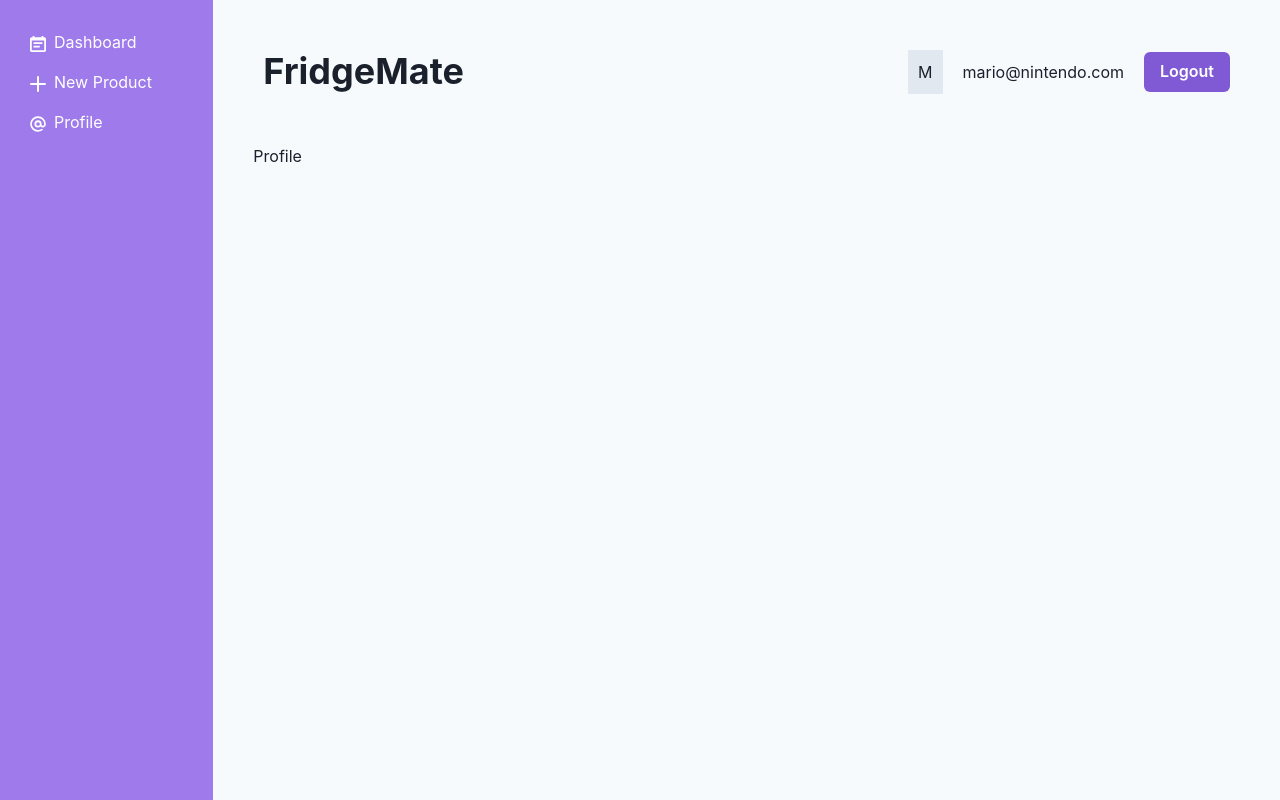
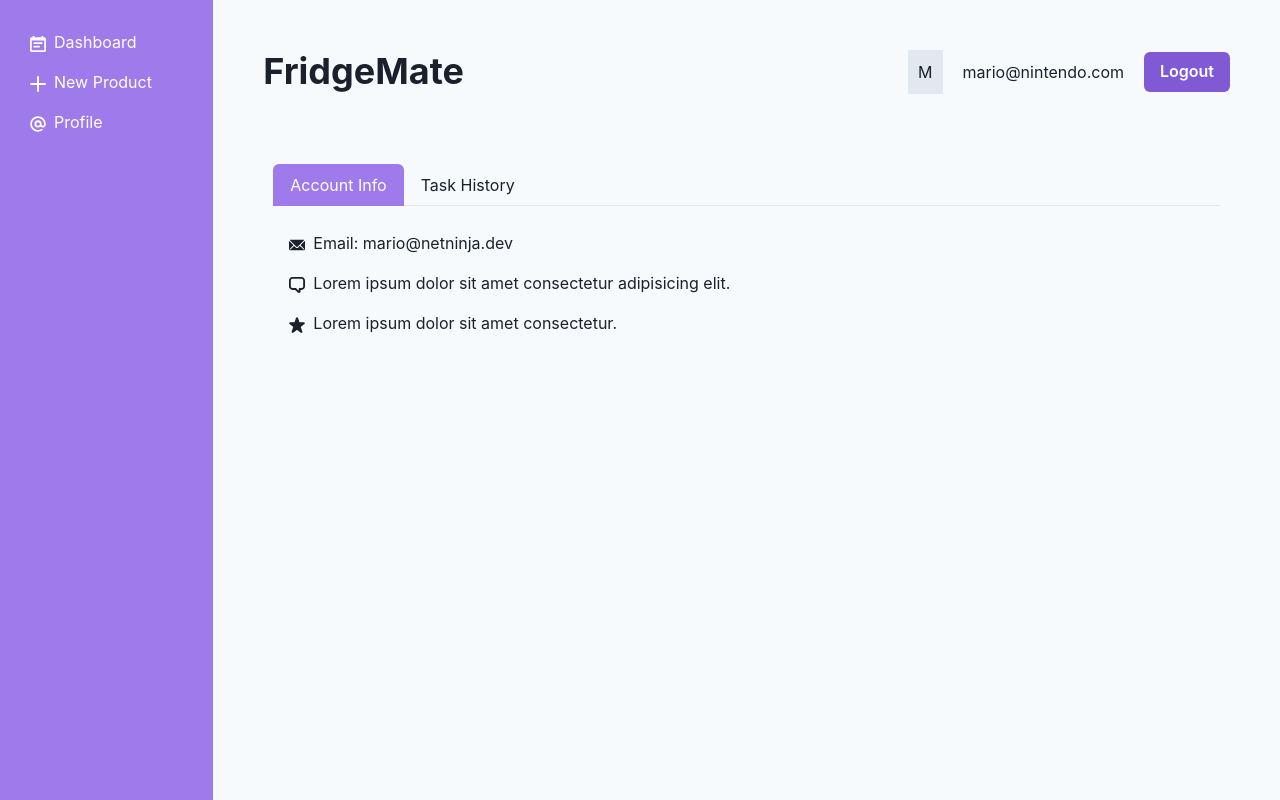
Before and after one commit to jchien123/FridgeMate, a React (Vite) app: page /profile in a window 1280 px wide. Built offline with nearby package versions, Linux system fonts and the light colour scheme.

Commit message:
profile tabs

```diff
--- a/src/pages/Profile.jsx
+++ b/src/pages/Profile.jsx
@@ -1,5 +1,75 @@
+import {
+  ChatIcon,
+  CheckCircleIcon,
+  EmailIcon,
+  StarIcon,
+  WarningIcon
+} from '@chakra-ui/icons'
+import {
+  Tabs,
+  TabList,
+  Tab,
+  TabPanels,
+  TabPanel,
+  List,
+  ListItem,
+  ListIcon
+} from '@chakra-ui/react'
+
 export default function Profile() {
   return (
-    <div>Profile</div>
+    <Tabs mt="40px" p="20px" variant="enclosed" colorScheme="purple">
+      <TabList>
+        <Tab _selected={{ color: 'white', bg: 'purple.400' }}>Account Info</Tab>
+        <Tab _selected={{ color: 'white', bg: 'purple.400' }}>Task History</Tab>
+      </TabList>
+
+      <TabPanels py="10px">
+        <TabPanel>
+          <List spacing={4}>
+            <ListItem>
+              <ListIcon as={EmailIcon} />
+              Email: mario@netninja.dev
+            </ListItem>
+            <ListItem>
+              <ListIcon as={ChatIcon} />
+              Lorem ipsum dolor sit amet consectetur adipisicing elit.
+            </ListItem>
+            <ListItem>
+              <ListIcon as={StarIcon} />
+              Lorem ipsum dolor sit amet consectetur.
+            </ListItem>
+          </List>
+        </TabPanel>
+        <TabPanel>
+          <List spacing={4}>
+            <ListItem>
+              <ListIcon as={CheckCircleIcon} color="teal.400" />
+              Lorem ipsum dolor sit amet consectetur.
+            </ListItem>
+            <ListItem>
+              <ListIcon as={CheckCircleIcon} color="teal.400" />
+              Lorem ipsum dolor sit amet consectetur.
+            </ListItem>
+            <ListItem>
+              <ListIcon as={WarningIcon} color="red.400" />
+              Lorem ipsum dolor sit amet consectetur.
+            </ListItem>
+            <ListItem>
+              <ListIcon as={CheckCircleIcon} color="teal.400" />
+              Lorem ipsum dolor sit amet consectetur.
+            </ListItem>
+            <ListItem>
+              <ListIcon as={WarningIcon} color="red.400" />
+              Lorem ipsum dolor sit amet consectetur.
+            </ListItem>
+            <ListItem>
+              <ListIcon as={CheckCircleIcon} color="teal.400" />
+              Lorem ipsum dolor sit amet consectetur.
+            </ListItem>
+          </List>
+        </TabPanel>
+      </TabPanels>
+    </Tabs>
   )
 }
```
